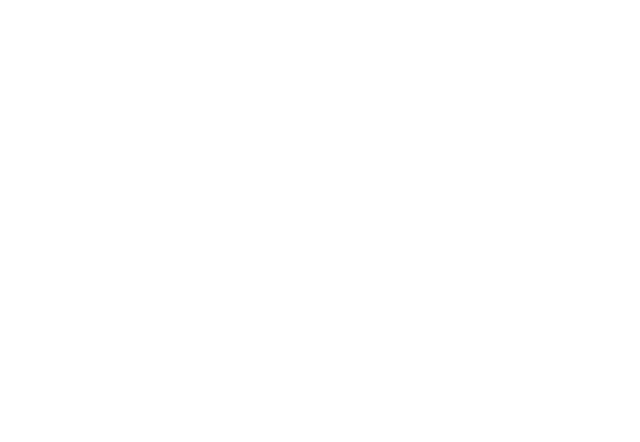
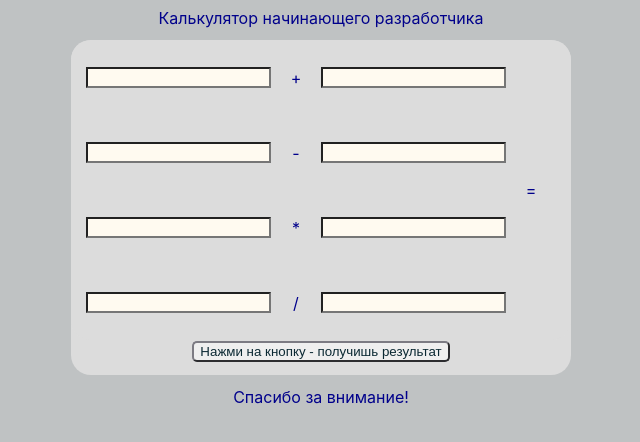
Before and after one commit to pavelzhelezniak/Calculator-repository, a plain HTML site: page Calculator/index.html in a window 1280 px wide. Shown: the whole page, without its empty margins (319-959 px from the left). Drawn offline with Linux system fonts and the light colour scheme.

Commit message:
changed document index.html and Style.css

```diff
--- a/Calculator/CSS/Style.css
+++ b/Calculator/CSS/Style.css
@@ -0,0 +1,78 @@
+body {
+	background-color: #bfc2c3;
+	text-align: -webkit-center;
+	font-family: 'Inter', sans-serif;
+	color: darkblue;
+}
+
+main {
+	width: 500px;
+	margin-bottom: 12px;
+	margin-top: 12px;
+	background-color: gainsboro;
+	border-radius: 20px;
+	height: 335px;
+}
+
+.heder-footer-text {
+	text-align: center;
+}
+
+.working-window {
+	display: flex;
+	justify-content: center;
+	height: 300px;
+	background-color: gainsboro;
+	border-radius: 20px;
+}
+
+.operand-one {
+	display: flex;
+   flex-direction: column;
+	justify-content: space-around;
+}
+
+.operators {
+	display: flex;
+   flex-direction: column;
+	justify-content: space-around;
+	width: 50px;
+	text-align: center;
+}
+
+.operand-two {
+	display: flex;
+   flex-direction: column;
+	justify-content: space-around;
+}
+
+.equally {
+	display: flex;
+   flex-direction: column;
+	justify-content: center;
+	width: 50px;
+   text-align: center;
+}
+
+.result {
+	display: flex;
+   flex-direction: column;
+	justify-content: space-around;
+	width: auto;
+}
+
+.input {
+	background-color: floralwhite;
+}
+
+.button {
+	border-color: #7c7b83;
+	border-radius: 5px;
+	color: #0b2933;
+}
+
+.button:hover {
+	border-color: #6b6879;
+	background-color: honeydew;
+	cursor: pointer;
+}
--- a/Calculator/index.html
+++ b/Calculator/index.html
@@ -1,5 +1,5 @@
 <!DOCTYPE html>
-<html lang="en">
+<html lang="ru">
 
 <head>
 	<meta charset="UTF-8">
@@ -10,7 +10,48 @@
 </head>
 
 <body>
-
+	<header>
+		<div class="heder-footer-text">
+			<span>Калькулятор начинающего разработчика</span>
+		</div>
+	</header>
+	<main>
+		<div class="working-window">
+			<div class="operand-one">
+				<input class="input" type="text">
+				<input class="input" type="text">
+				<input class="input" type="text">
+				<input class="input" type="text">
+			</div>
+			<div class="operators">
+				<span>+</span>
+				<span>-</span>
+				<span>*</span>
+				<span>/</span>
+			</div>
+			<div class="operand-two">
+				<input class="input" type="text">
+				<input class="input" type="text">
+				<input class="input" type="text">
+				<input class="input" type="text">
+			</div>
+			<div class="equally">
+				<span>=</span>
+			</div>
+			<div class="result">
+				<div></div>
+				<div></div>
+				<div></div>
+				<div></div>
+			</div>
+		</div>
+		<input class="button" type="button" value="Нажми на кнопку - получишь результат" onclick="addition();">
+	</main>
+	<footer>
+		<div class="heder-footer-text">
+			<span>Спасибо за внимание!</span>
+		</div>
+	</footer>
 
 	<script src="JavaScript/Calcylator.js"></script>
 </body>
```
